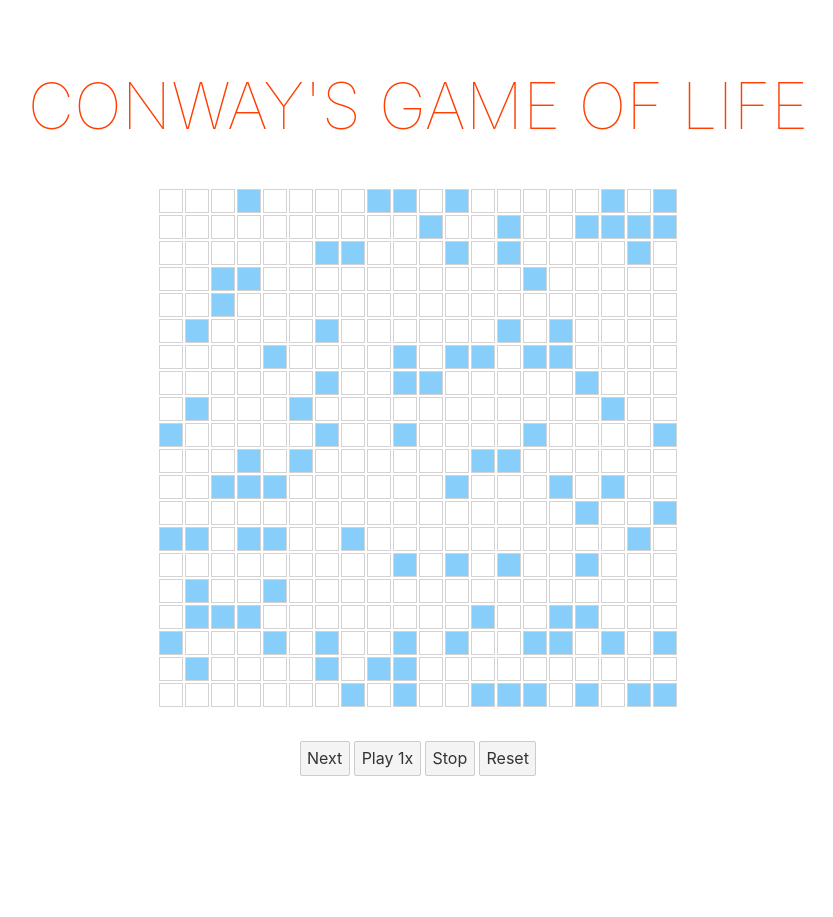
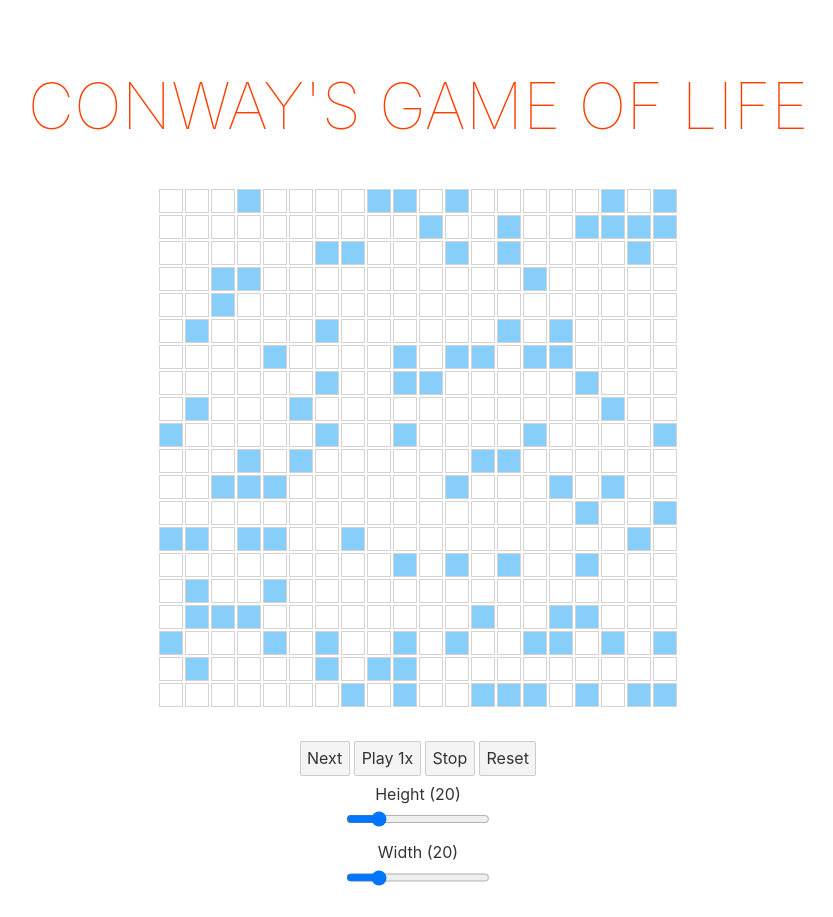
Before and after one commit to somazx/game-of-life, a Svelte app: page / in a window 1280 px wide. Shown: the whole page, without its empty margins (222-1055 px from the left). Before the commit the page ends 800 px from the top, so only its background shows below. Built offline with nearby package versions, Linux system fonts and the light colour scheme.

Commit message:
Add support for tweaking height and widths.

```diff
--- a/src/App.svelte
+++ b/src/App.svelte
@@ -4,10 +4,16 @@
 	const game = new Game();
 	let matrix;
 	let runSim = 0;
+	let width = 20;
+	let height = 20;
 
-	game.initGrid(20, 20)
-	game.populateLife();
-	matrix = getCells();
+	init();
+
+	function init() {
+		game.initGrid(height, width);
+		game.populateLife();
+		matrix = getCells();
+	}
 
 	function advanceSim() {
 		console.log("calculating next tick");
@@ -42,7 +48,14 @@
 	}
 
 	function handleClick(cell) {
-		cell.alive = !cell.alive
+		cell.alive = !cell.alive;
+		matrix = getCells();
+	}
+
+	function updateHeightWidth() {
+		const savedState = game.grid.cells.filter((cell) => cell.alive);
+		game.initGrid(height, width);
+		game.populateLife(savedState);
 		matrix = getCells();
 	}
 </script>
@@ -91,7 +104,9 @@
 		{#each matrix as row}
 			<tr>
 				{#each row as cell}
-					<td on:click={() => handleClick(cell)} class:alive={cell.alive}></td>
+					<td
+						on:click={() => handleClick(cell)}
+						class:alive={cell.alive} />
 				{/each}
 			</tr>
 		{/each}
@@ -101,4 +116,25 @@
 	<button on:click={playHandler}>Play {runSim + 1}x</button>
 	<button on:click={stopHandler}>Stop</button>
 	<button on:click={resetHandler}>Reset</button>
+
+	<div>
+		<label for="height">Height ({height})</label>
+		<input
+			type="range"
+			min="5"
+			max="100"
+			on:input={updateHeightWidth}
+			bind:value={height}
+			id="height" />
+	</div>
+	<div>
+		<label for="width">Width ({width})</label>
+		<input
+			type="range"
+			min="5"
+			max="100"
+			on:input={updateHeightWidth}
+			bind:value={width}
+			id="width" />
+	</div>
 </main>
```
